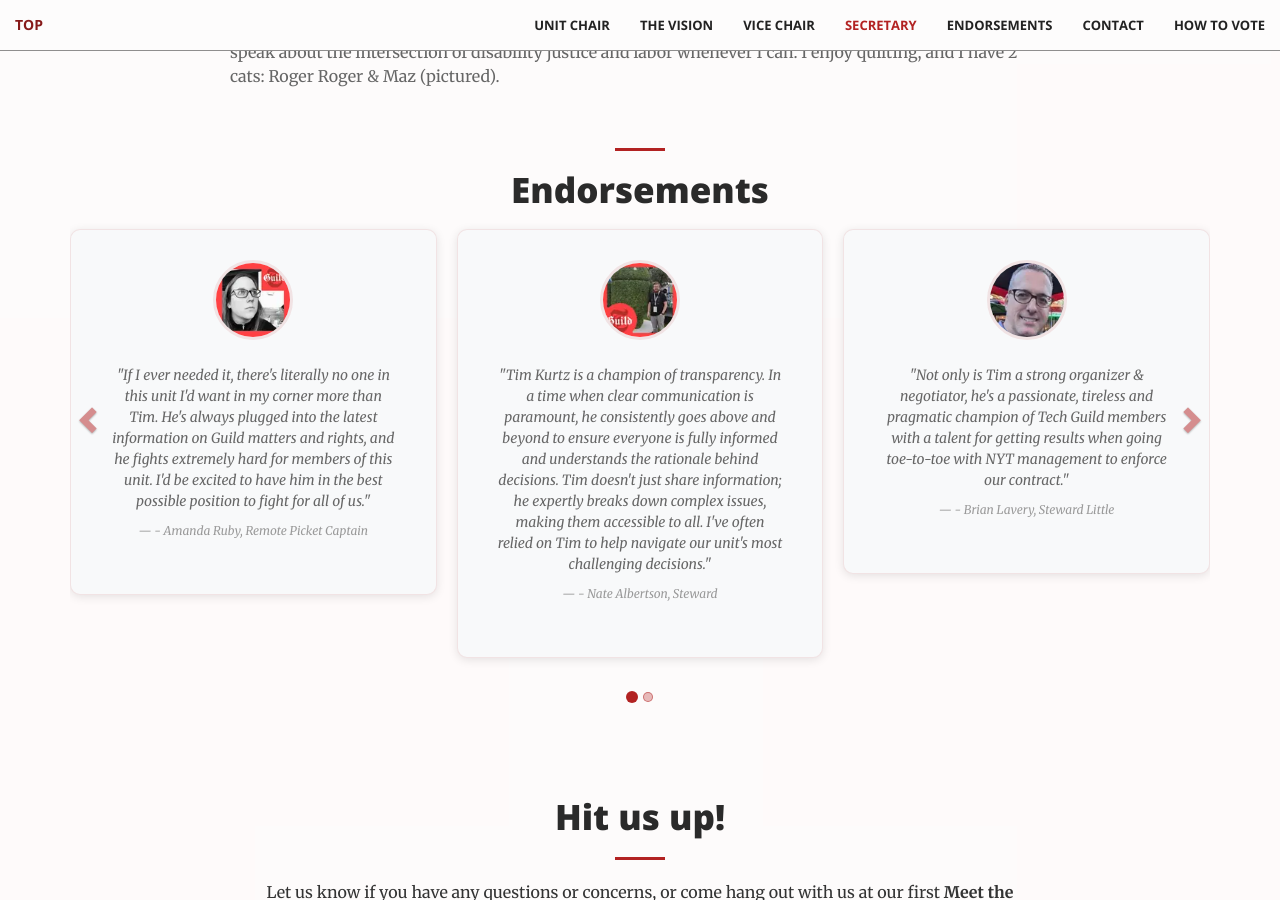
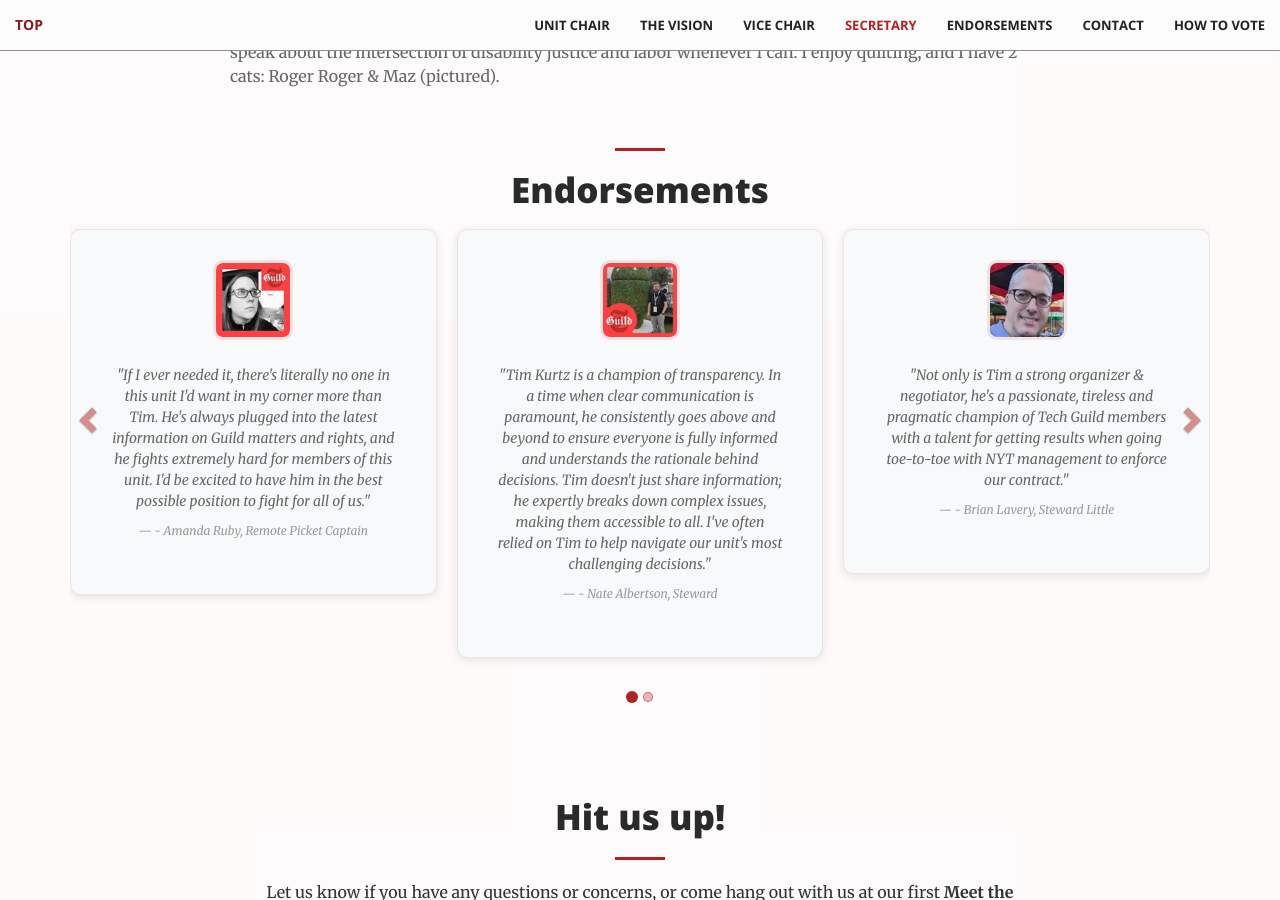
Before and after one commit to viccro/2025-campaign-site-draft, a Jekyll site: the page built from index.html, in a window 1280 px wide and 900 px high, scrolled down 5017 px. Built offline with Jekyll 4.4.1, drawn with Linux system fonts in a browser that asks for light colours.

Commit message:
reshape endorsement imgs

```diff
--- a/_sass/_endorsements-carousel.scss
+++ b/_sass/_endorsements-carousel.scss
@@ -46,7 +46,7 @@
                 width: 80px;
                 height: 80px;
                 object-fit: cover;
-                border-radius: 50%;
+                border-radius: 10px;
                 margin-bottom: 15px;
                 border: 3px solid rgba($theme-primary, 0.1);
             }
@@ -59,7 +59,7 @@
                 align-items: center;
                 justify-content: center;
                 background-color: rgba($theme-primary, 0.1);
-                border-radius: 50%;
+                border-radius: 10px;
                 border: 3px solid rgba($theme-primary, 0.1);
 
                 .glyphicon {
@@ -109,7 +109,7 @@
                 width: 100px;
                 height: 100px;
                 object-fit: cover;
-                border-radius: 50%;
+                border-radius: 12px;
                 margin-bottom: 20px;
                 border: 3px solid rgba($theme-primary, 0.1);
             }
@@ -122,7 +122,7 @@
                 align-items: center;
                 justify-content: center;
                 background-color: rgba($theme-primary, 0.1);
-                border-radius: 50%;
+                border-radius: 12px;
                 border: 3px solid rgba($theme-primary, 0.1);
 
                 .glyphicon {
```
